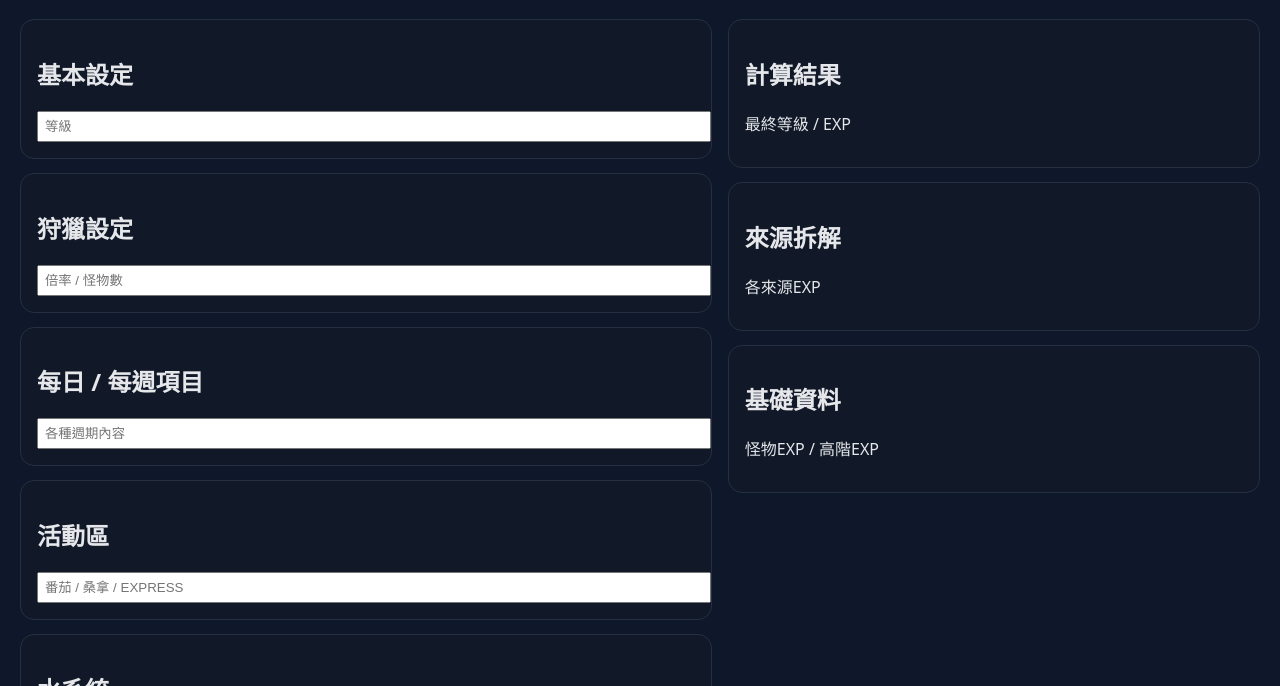
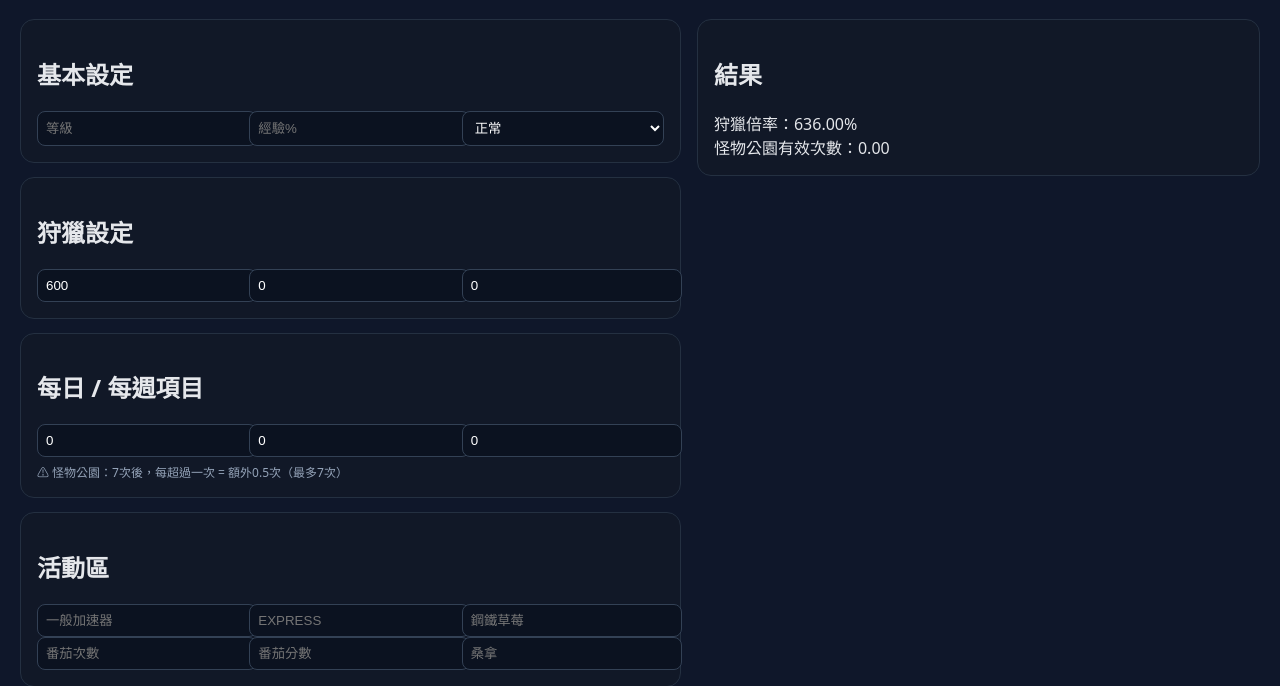
Before and after one commit to dimk50704-cloud/-2026-, a plain HTML site: page index.html in a window 1280 px wide. Shown: the part 114-800 px from the top of the page. Drawn offline with Linux system fonts and the light colour scheme.

Commit message:
Update index.html

```diff
--- a/index.html
+++ b/index.html
@@ -6,21 +6,24 @@
 <title>MS 主計算頁</title>
 
 <style>
-:root{--bg:#0f172a;--card:#111827;--muted:#94a3b8;--text:#e5e7eb;--line:#243041;}
-body{margin:0;background:#0f172a;color:#e5e7eb;font-family:system-ui}
-.wrap{max-width:1500px;margin:auto;padding:20px}
+:root{--bg:#0f172a;--card:#111827;--muted:#94a3b8;--text:#e5e7eb;--line:#243041}
+body{margin:0;background:var(--bg);color:var(--text);font-family:system-ui}
+.wrap{max-width:1600px;margin:auto;padding:20px}
 .nav a{margin-right:10px;color:#7dd3fc;text-decoration:none}
-.card{background:#111827;padding:16px;border-radius:14px;margin-bottom:14px;border:1px solid #243041}
-.grid{display:grid;grid-template-columns:1.3fr 1fr;gap:16px}
-.stack{display:flex;flex-direction:column}
+.grid{display:grid;grid-template-columns:1.35fr 1.15fr;gap:16px}
+.stack{display:flex;flex-direction:column;gap:14px}
+.card{background:var(--card);padding:16px;border-radius:14px;border:1px solid var(--line)}
+.row3{display:grid;grid-template-columns:repeat(3,1fr);gap:10px}
 .row4{display:grid;grid-template-columns:repeat(4,1fr);gap:10px}
-input{width:100%;padding:6px}
+input,select{width:100%;padding:8px;background:#0b1220;color:white;border:1px solid #334155;border-radius:8px}
+.note{font-size:12px;color:#94a3b8;margin-top:6px}
 </style>
 </head>
 
 <body>
 <div class="wrap">
 
+<!-- ✅ 導航 -->
 <div class="nav">
 <a href="./index.html">主計算頁</a>
 <a href="./MS_狩獵經驗％計算.html">狩獵經驗%</a>
@@ -33,64 +36,117 @@ input{width:100%;padding:6px}
 
 <div class="grid">
 
-<!-- ✅ 左側（輸入） -->
+<!-- ✅ ✅ ✅ 左側（輸入） -->
 <div class="stack">
 
+<!-- 基本 -->
 <div class="card">
 <h2>基本設定</h2>
-<input placeholder="等級">
+<div class="row3">
+<input id="level" placeholder="等級">
+<input id="pct" placeholder="經驗%">
+<select id="mode">
+<option value="normal">正常</option>
+<option value="1plus1">1+1</option>
+</select>
+</div>
 </div>
 
+<!-- 狩獵 -->
 <div class="card">
 <h2>狩獵設定</h2>
-<input placeholder="倍率 / 怪物數">
+<div class="row3">
+<input id="baseRate" value="600">
+<input id="wheelExtra" value="0">
+<input id="huntingCount" value="0">
+</div>
 </div>
 
+<!-- 每週 -->
 <div class="card">
 <h2>每日 / 每週項目</h2>
-<input placeholder="各種週期內容">
+<div class="row3">
+<input id="totalWeeks" value="0">
+<input id="parkRunsPerWeek" value="0">
+<input id="extParkBonus" value="0">
 </div>
 
-<!-- ✅ 活動區 ✅（正確保留） -->
+<div class="note">
+⚠ 怪物公園：7次後，每超過一次 = 額外0.5次（最多7次）
+</div>
+</div>
+
+<!-- ✅ 活動（不能移） -->
 <div class="card">
 <h2>活動區</h2>
-<input placeholder="番茄 / 桑拿 / EXPRESS">
+<div class="row3">
+<input id="normalBoosterCount" placeholder="一般加速器">
+<input id="expressCount" placeholder="EXPRESS">
+<input id="steelCount" placeholder="鋼鐵草莓">
 </div>
 
-<!-- ✅ ✅ 水系統（正確：最底 + 同一欄） -->
+<div class="row3">
+<input id="tomatoRuns" placeholder="番茄次數">
+<input id="tomatoAvg" placeholder="番茄分數">
+<input id="saunaHours" placeholder="桑拿">
+</div>
+</div>
+
+<!-- ✅ ✅ ✅ 水（最底 ✅ 正確） -->
 <div class="card">
 <h2>水系統</h2>
 <div class="row4">
-<div><input id="w249" placeholder="249水"></div>
-<div><input id="w259" placeholder="259水"></div>
-<div><input id="w269" placeholder="269水"></div>
-<div><input id="w274" placeholder="274水"></div>
+<input id="w249" placeholder="249">
+<input id="w259" placeholder="259">
+<input id="w269" placeholder="269">
+<input id="w274" placeholder="274">
 </div>
 </div>
 
 </div>
 
-<!-- ✅ 右側（結果） -->
+<!-- ✅ ✅ ✅ 右側（結果） -->
 <div class="stack">
 
 <div class="card">
-<h2>計算結果</h2>
-<p>最終等級 / EXP</p>
-</div>
-
-<div class="card">
-<h2>來源拆解</h2>
-<p>各來源EXP</p>
-</div>
-
-<div class="card">
-<h2>基礎資料</h2>
-<p>怪物EXP / 高階EXP</p>
+<h2>結果</h2>
+<div id="result"></div>
 </div>
 
 </div>
 
 </div>
 </div>
+
+<script>
+function num(v){return Number(v)||0}
+
+function calc(){
+
+const baseRate = num(document.getElementById("baseRate").value)
+const wheel = num(document.getElementById("wheelExtra").value)
+
+const huntRate = baseRate + (120 * 0.3 * (1 + wheel / 100))
+
+let parkRuns = num(document.getElementById("parkRunsPerWeek").value)
+
+// ✅ ✅ 公園新算法
+let extra = Math.max(0, parkRuns - 7)
+let bonus = Math.min(7, extra)
+let finalRuns = parkRuns + bonus * 0.5
+
+document.getElementById("result").innerHTML = `
+狩獵倍率：${huntRate.toFixed(2)}%<br>
+怪物公園有效次數：${finalRuns.toFixed(2)}
+`
+}
+
+document.querySelectorAll("input,select").forEach(e=>{
+e.addEventListener("input",calc)
+})
+
+calc()
+</script>
+
 </body>
 </html>
```
